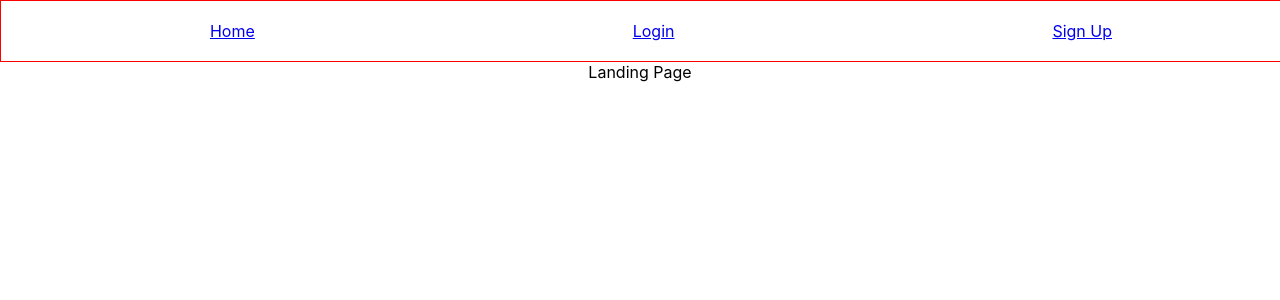
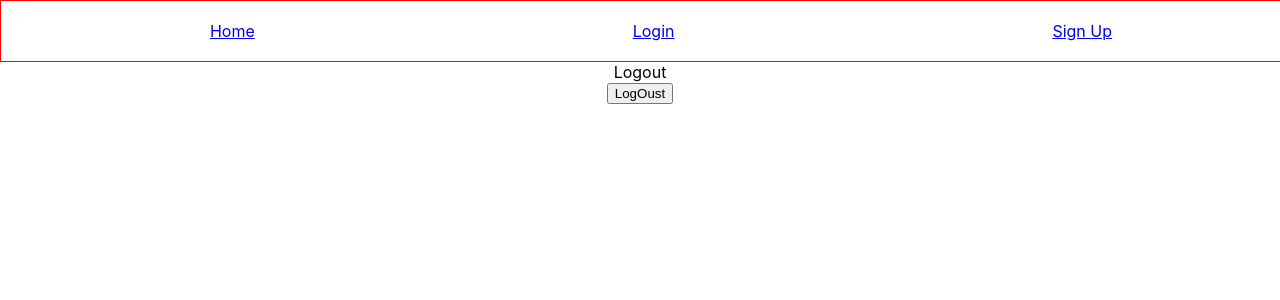
Before and after one commit to mon33k/TodoApp-Firebase, a React (Create React App) app: page /#/logout in a window 1280 px wide. Before the commit this address led to /#/. Shown: the top 300 px of the page. Built offline with nearby package versions, Linux system fonts and the light colour scheme; no server answers; sample sign-in values are in the browser's storage.

Commit message:
finished todo app

```diff
--- a/src/components/LogOut.js
+++ b/src/components/LogOut.js
@@ -2,28 +2,39 @@ import React from "react";
 import firebase from '../firebase';
 import {Redirect} from 'react-router-dom'
 
-const LogOut = () => {
+class LogOut extends React.Component {
+    constructor(){
+        super()
+        this.state = {
+            loggedOut: false
+        }
+        this.handleLogOutUser = this.handleLogOutUser.bind(this)
+    }
 
-    const handleLogOutUser = (e) => {
-        e.preventDefault()
-        firebase.auth().signOut()
-            .then(() =>{
-                console.log("user signed off")
-                return <Redirect to="/" /> //***fix the logout page so that it disappears when youre routed back to the landing page */
+
+    handleLogOutUser(){
+        firebase.auth().signOut().then(() => {
+                this.setState({
+                    loggedOut: true
+                })
         })
             .catch((error) => {
                 console.log("error --> ", error)
         })
-
     }
 
+    render() {
+        if(this.state.loggedOut) {
+            return <Redirect to="/" />
+        } else {
             return (
                 <div>
                     <div>Logout</div>
-            <button type="submit" onClick={handleLogOutUser}>LogOust</button>
+                    <button type="submit" onClick={this.handleLogOutUser}>LogOust</button>
                 </div>
-
             )
+        }
+    }
 }
 
 export default LogOut;
```
Lines whose indentation alone changed are shown as unchanged.
